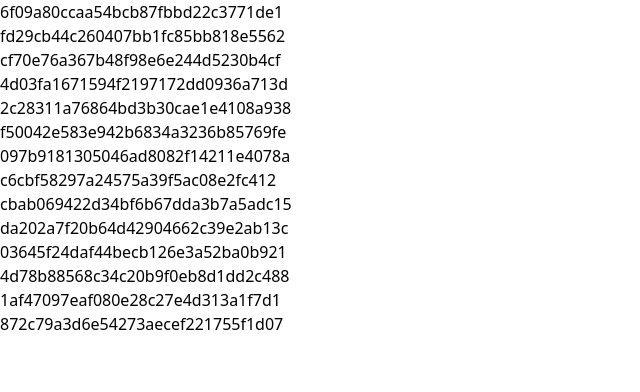
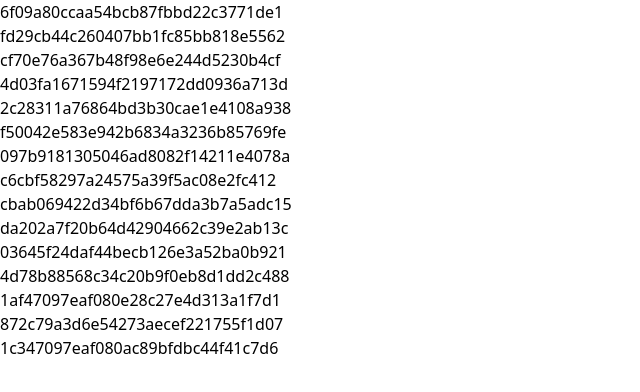
Before and after one commit to asadhazara/wt-docs, a Next.js app: page / in a window 1280 px wide. Shown: the top 392 px of the page, without its empty margins (0-640 px from the left). Built offline with nearby package versions, Linux system fonts and the light colour scheme; no server answers.

Commit message:
added flow doc

```diff
--- a/app/constants.ts
+++ b/app/constants.ts
@@ -13,4 +13,5 @@ export const NOTION_PAGE_IDS = [
   "4d78b88568c34c20b9f0eb8d1dd2c488", // Klaviyo
   "1af47097eaf080e28c27e4d313a1f7d1", // Reddit Ads
   "872c79a3d6e54273aecef221755f1d07", // Advertorials
+  "1c347097eaf080ac89bfdbc44f41c7d6", // Flows
 ];
```
